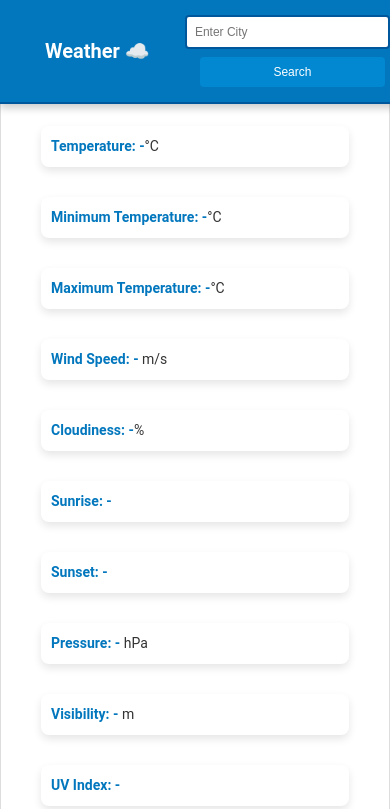
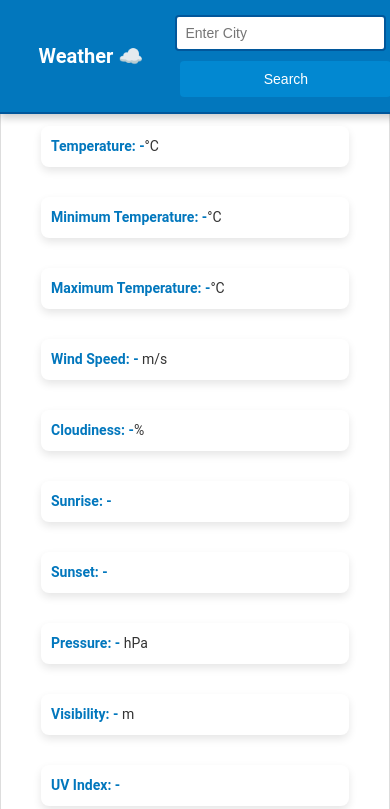
Before and after one commit to mihirdas77/Weather-App, a plain HTML site: page index.html in a window 390 px wide. Shown: the top 809 px of the page. Drawn offline with Linux system fonts and the light colour scheme.

Commit message:
add responsiveness for mobile users

```diff
--- a/style.css
+++ b/style.css
@@ -31,7 +31,6 @@ header {
 nav {
     display: flex;
     justify-content: space-around;
-    gap: auto;
     align-items: center;
 }
 
@@ -152,23 +151,46 @@ iframe {
     box-shadow: 0 4px 8px rgba(0, 0, 0, 0.1);
 }
 
+/* Responsive design for tablets and larger mobile devices */
+@media (max-width: 768px) {
+    nav form {
+        flex-direction: column;
+    }
 
+    nav input[type="text"],
+    nav button {
+        width: 100%;
+    }
+
+    .forecast-container, .weather-details {
+        grid-template-columns: 1fr;
+    }
+}
+
+/* Responsive design for very small screens (e.g., smartphones) */
 /* Responsive design for very small screens (e.g., smartphones) */
 @media (max-width: 480px) {
     nav h1 {
         font-size: 20px;
     }
 
+    nav form {
+        flex-direction: column;
+    }
+
     nav input[type="text"] {
-        padding: 10px;
+        padding: 8px;
         font-size: 14px;
         width: 100%;
+        box-sizing: border-box;
+        margin-bottom: 10px; /* Add spacing below the input */
     }
 
     nav button {
         padding: 10px;
         font-size: 14px;
         width: 100%;
+        box-sizing: border-box;
     }
 
     .weather-details p {
@@ -184,53 +206,3 @@ iframe {
         font-size: 14px;
     }
 }
-
-/* Responsive design for tablets and larger mobile devices */
-@media (max-width: 768px) {
-    nav form {
-        flex-direction: column;
-    }
-
-    nav input[type="text"] {
-        width: 100%;
-        margin-bottom: 10px;
-    }
-
-    nav button {
-        width: 100%;
-    }
-
-    .forecast-container, .weather-details {
-        grid-template-columns: 1fr;
-    }
-}
-@media (max-width: 768px) {
-    nav input[type="text"] {
-        width: 100%;
-        margin-bottom: 10px;
-        padding: 10px;
-        font-size: 14px;
-    }
-
-    nav button {
-        width: 100%;
-        padding: 10px;
-        font-size: 14px;
-    }
-}
-
-/* Responsive design for very small screens (up to 480px) */
-@media (max-width: 480px) {
-    nav input[type="text"] {
-        width: 100%;
-        margin-bottom: 8px;
-        padding: 8px;
-        font-size: 12px;
-    }
-
-    nav button {
-        width: 100%;
-        padding: 8px;
-        font-size: 12px;
-    }
-}
```
